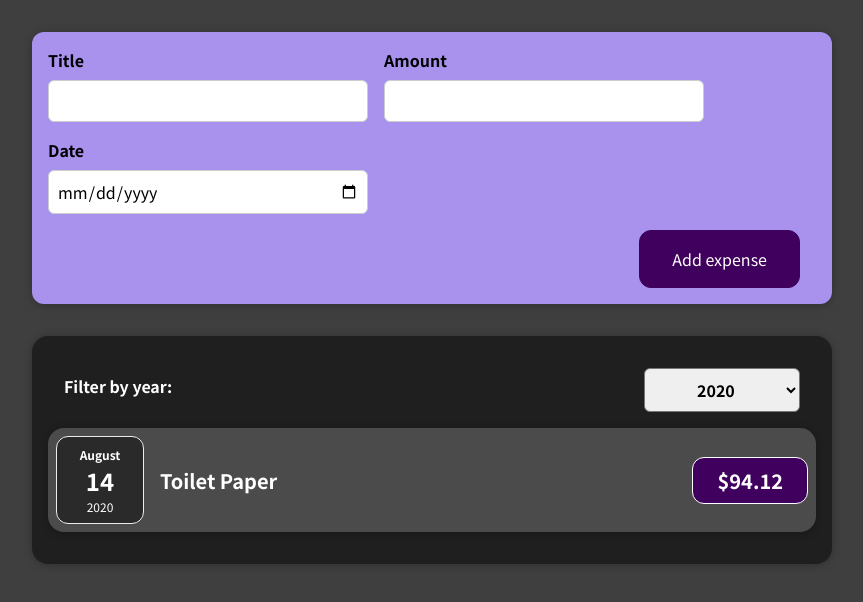
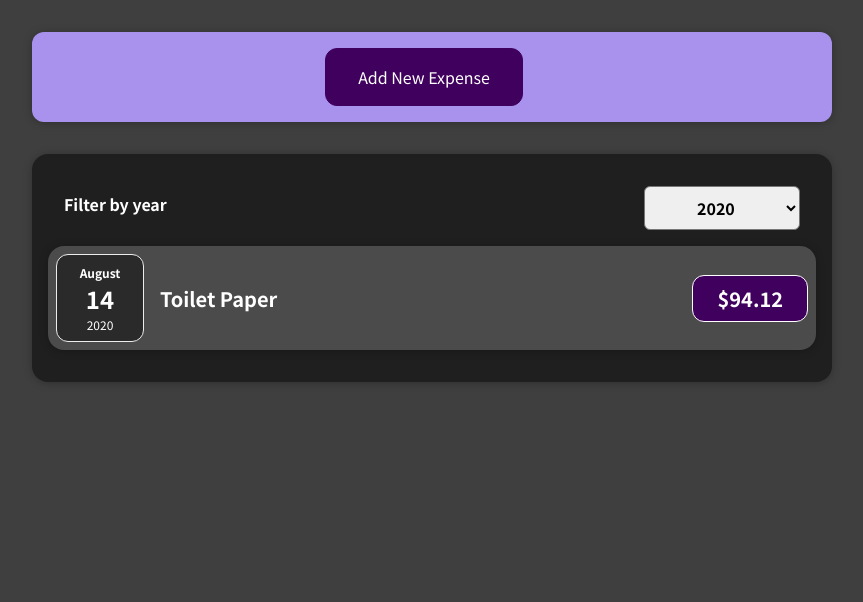
Before and after one commit to matherton/react-complete-guide, a React (Create React App) app: page / in a window 1280 px wide. Shown: the top 602 px of the page, without its empty margins (208-1071 px from the left). Built offline with nearby package versions, Linux system fonts and the light colour scheme.

Commit message:
added Maxs NewExpense solution to finish 67 Assignment

```diff
--- a/src/components/Expenses/ExpenseFilter.js
+++ /dev/null
@@ -1,25 +0,0 @@
-import React from "react";
-
-import "./ExpensesFilter.css";
-
-const ExpenseFilter = (props) => {
-  const yearHandler = (event) => {
-    props.onFilterYear(event.target.value);
-  };
-
-  console.log(props.selected);
-
-  return (
-    <div className="expenses-filter expenses-filter__control">
-      <label>Filter by year:</label>
-      <select value={props.selected} onChange={yearHandler}>
-        <option value="2019">2019</option>
-        <option value="2020">2020</option>
-        <option value="2021">2021</option>
-        <option value="2022">2022</option>
-      </select>
-    </div>
-  );
-};
-
-export default ExpenseFilter;
--- a/src/components/Expenses/Expenses.js
+++ b/src/components/Expenses/Expenses.js
@@ -1,15 +1,15 @@
 import React, { useState } from "react";
 
 import Card from "../UI/Card";
-import ExpenseFilter from "./ExpenseFilter";
+import ExpensesFilter from "./ExpensesFilter";
+import ExpensesList from "./ExpensesList";
 import "./Expenses.css";
-import ExpensesList from "./ExpensesList";
 
 const Expenses = (props) => {
   const [filteredYear, setFilteredYear] = useState("2020");
-  const filterYearHandler = (selectedYear) => {
+
+  const filterChangeHandler = (selectedYear) => {
     setFilteredYear(selectedYear);
-    //console.log("From expenses.js: ", selectedYear);
   };
 
   const filteredExpenses = props.items.filter((expense) => {
@@ -17,15 +17,15 @@ const Expenses = (props) => {
   });
 
   return (
-    <>
+    <div>
       <Card className="expenses">
-        <ExpenseFilter
+        <ExpensesFilter
           selected={filteredYear}
-          onFilterYear={filterYearHandler}
+          onChangeFilter={filterChangeHandler}
         />
         <ExpensesList items={filteredExpenses} />
       </Card>
-    </>
+    </div>
   );
 };
 
--- /dev/null
+++ b/src/components/Expenses/ExpensesFilter.js
@@ -0,0 +1,27 @@
+import React from "react";
+
+import "./ExpensesFilter.css";
+
+const ExpenseFilter = (props) => {
+  const dropdownChangeHandler = (event) => {
+    props.onChangeFilter(event.target.value);
+  };
+
+  console.log(props.selected);
+
+  return (
+    <div className="expenses-filter">
+      <div className="expenses-filter__control">
+        <label>Filter by year</label>
+        <select value={props.selected} onChange={dropdownChangeHandler}>
+          <option value="2022">2022</option>
+          <option value="2021">2021</option>
+          <option value="2020">2020</option>
+          <option value="2019">2019</option>
+        </select>
+      </div>
+    </div>
+  );
+};
+
+export default ExpenseFilter;
--- a/src/components/NewExpense/ExpenseForm.js
+++ b/src/components/NewExpense/ExpenseForm.js
@@ -1,4 +1,4 @@
-import { useState } from "react";
+import React, { useState } from "react";
 
 import "./ExpenseForm.css";
 
@@ -56,6 +56,7 @@ const ExpenseForm = (props) => {
   };
 
   return (
+    <>
       <form onSubmit={submitHandler}>
         <div className="new-expense__controls">
           <div className="new-expense__control">
@@ -88,9 +89,13 @@ const ExpenseForm = (props) => {
           </div>
         </div>
         <div className="new-expense__actions">
+          <button type="reset" onClick={props.onCancel}>
+            Cancel
+          </button>
           <button type="submit">Add expense</button>
         </div>
       </form>
+    </>
   );
 };
 
--- a/src/components/NewExpense/NewExpense.js
+++ b/src/components/NewExpense/NewExpense.js
@@ -1,20 +1,39 @@
-import React from "react";
+import React, { useState } from "react";
+
 import ExpenseForm from "./ExpenseForm";
-
 import "./NewExpense.css";
 
 const NewExpense = (props) => {
+  const [isEditing, setIsEditing] = useState(false);
+
   const saveExpenseDataHandler = (enteredExpenseData) => {
     const expenseData = {
       ...enteredExpenseData,
       id: Math.random().toString(),
     };
     props.onAddExpense(expenseData);
+    setIsEditing(false);
+  };
+
+  const startEditingHandler = () => {
+    setIsEditing(true);
+  };
+
+  const stopEditingHandler = () => {
+    setIsEditing(false);
   };
 
   return (
     <div className="new-expense">
-      <ExpenseForm onSaveExpenseData={saveExpenseDataHandler} />
+      {!isEditing && (
+        <button onClick={startEditingHandler}>Add New Expense</button>
+      )}
+      {isEditing && (
+        <ExpenseForm
+          onSaveExpenseData={saveExpenseDataHandler}
+          onCancel={stopEditingHandler}
+        />
+      )}
     </div>
   );
 };
```
Lines whose indentation alone changed are shown as unchanged.
